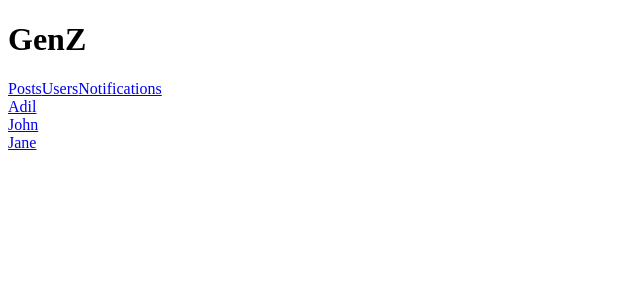
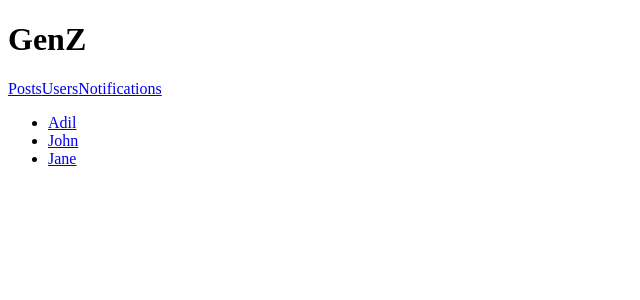
Before and after one commit to acciojob/social-media-SHAIKADIL522, a React app: page /users in a window 1280 px wide. Shown: the top 300 px of the page, without its empty margins (0-640 px from the left). Built offline with nearby package versions, Linux system fonts and the light colour scheme.

Commit message:
fix: corrected UsersList li count and cleaned Navbar

```diff
--- a/src/components/UsersList.js
+++ b/src/components/UsersList.js
@@ -3,13 +3,13 @@ import { Link } from "react-router-dom";
 
 const UsersList = ({ users }) => {
   return (
-    <div>
+    <ul>
       {users.slice(0, 3).map((u) => (
-        <div key={u.id}>
+        <li key={u.id}>
           <Link to={`/users/${u.id}`}>{u.name}</Link>
-        </div>
+        </li>
       ))}
-    </div>
+    </ul>
   );
 };
 
```
Also changed, not shown: src/components/Navbar.js (line endings or trailing spaces).
